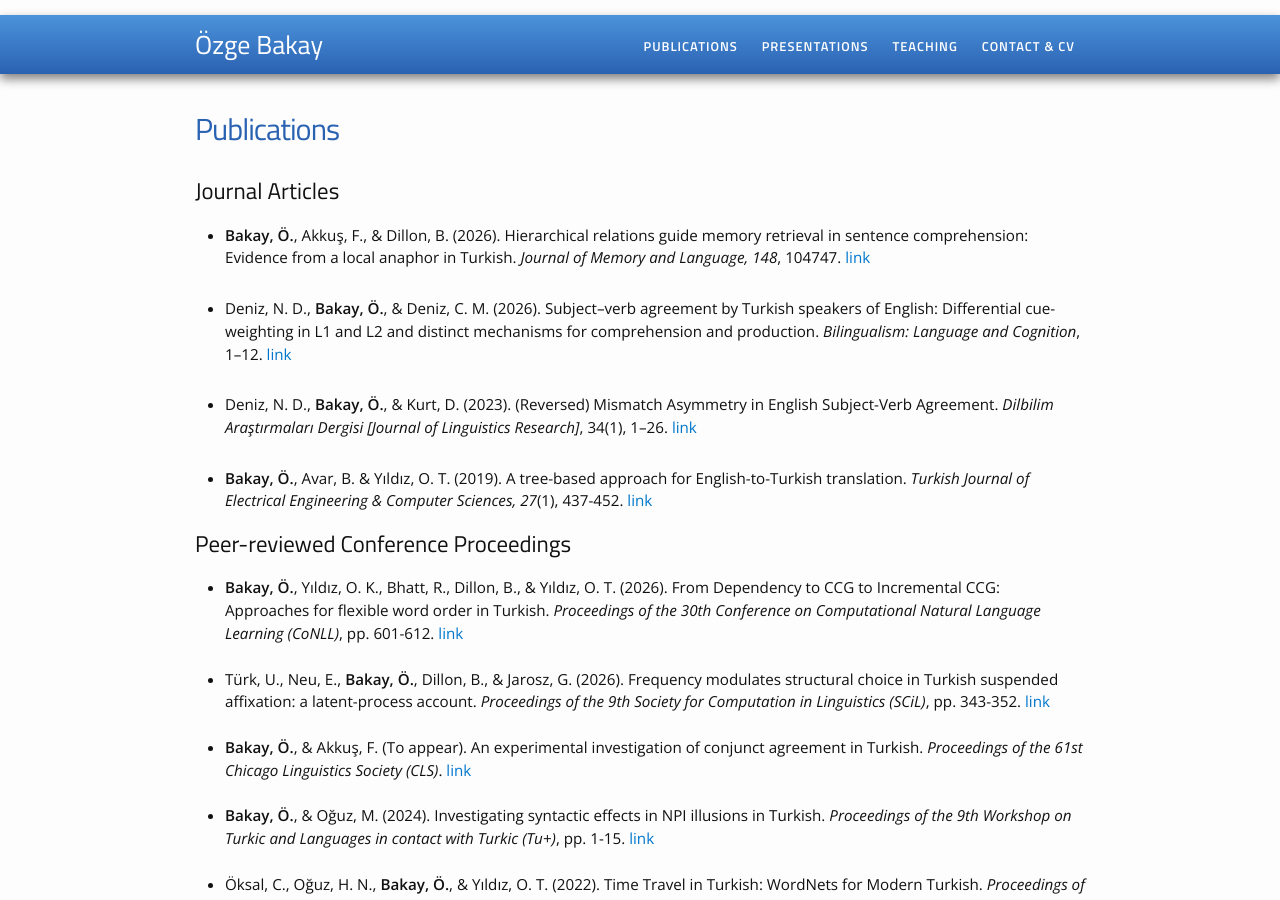
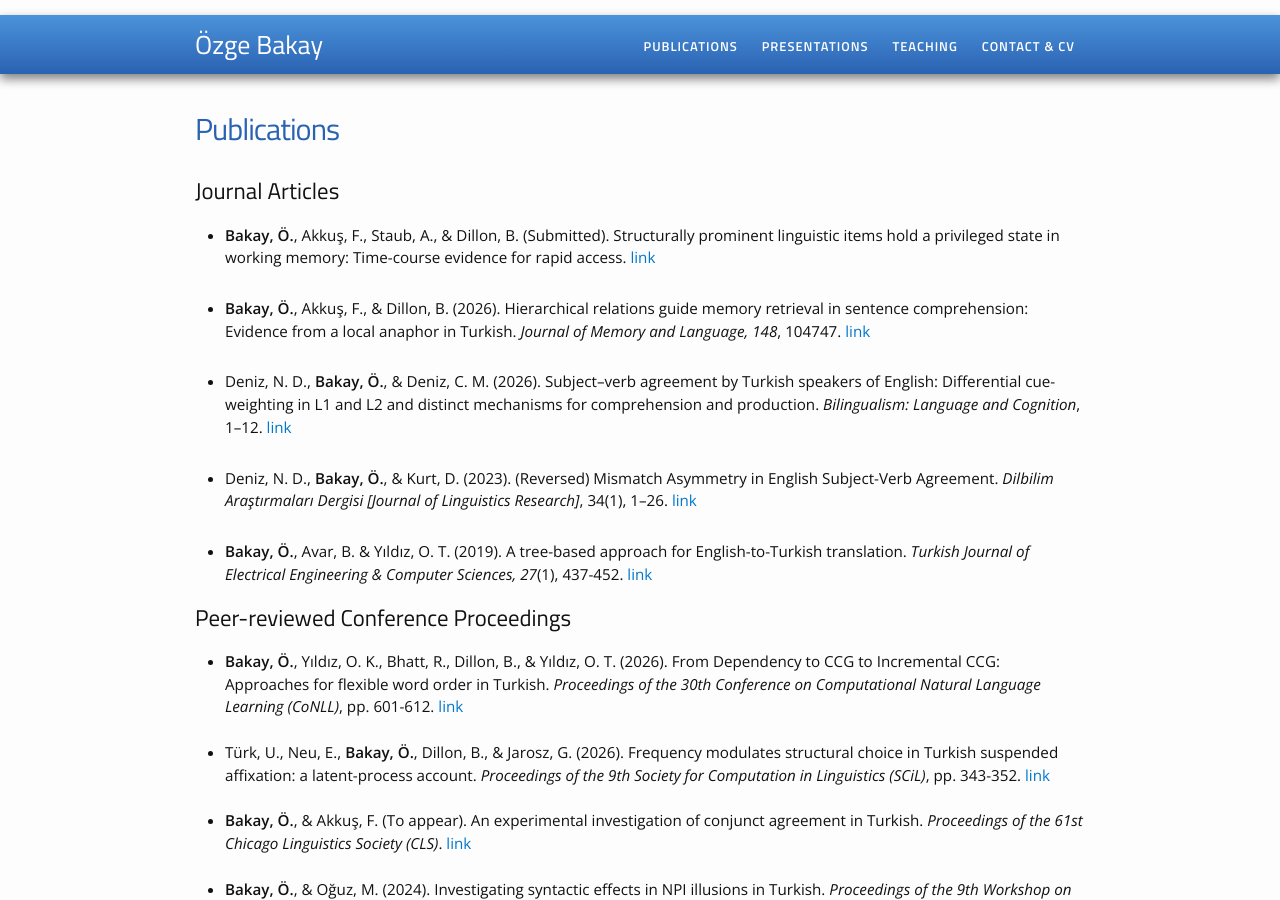
Before and after one commit to ozgebakay/ozgebakay.github.io, a Jekyll site: the page built from research.md, in a window 1280 px wide and 900 px high. Built offline with Jekyll 4.4.1, drawn with Linux system fonts in a browser that asks for light colours.

Commit message:
Update research.md

```diff
--- a/research.md
+++ b/research.md
@@ -6,6 +6,12 @@ title: Publications
 
 <h2>Journal Articles</h2>
 <ul>
+	<li>
+		<b>Bakay, Ö.</b>, Akkuş, F., Staub, A., &amp; Dillon, B. (Submitted). Structurally prominent linguistic items hold a privileged state in working memory: Time-course evidence for rapid access. <a href="https://osf.io/preprints/psyarxiv/aphwj_v1">link</a>
+		<div class="button-container" style="margin-top: 5px;">
+		</div>
+	</li>
+	<br>
 	<li>
 		<b>Bakay, Ö.</b>, Akkuş, F., &amp; Dillon, B. (2026). Hierarchical relations guide memory retrieval in sentence comprehension: Evidence from a local anaphor in Turkish. <i>Journal of Memory and Language, 148</i>, 104747. <a href="https://doi.org/10.1016/j.jml.2026.104747">link</a>
 		<div class="button-container" style="margin-top: 5px;">
```
